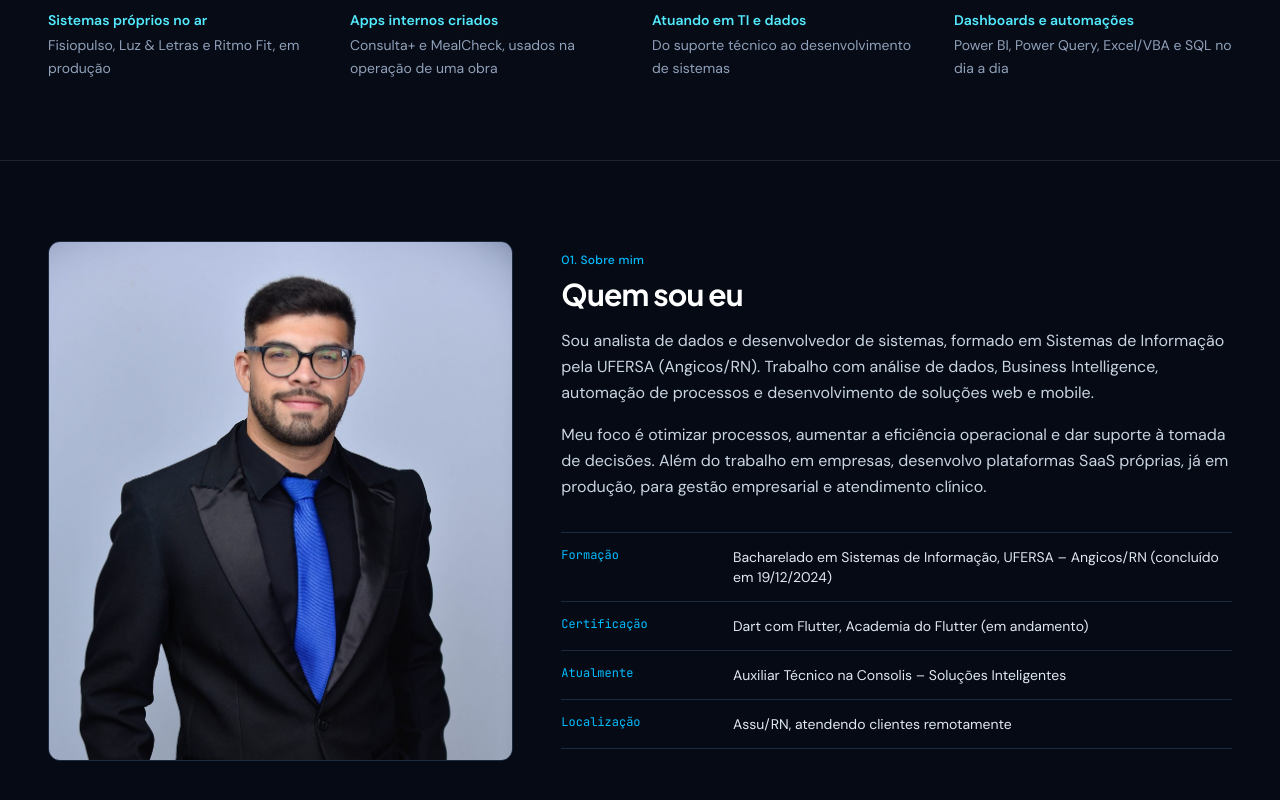
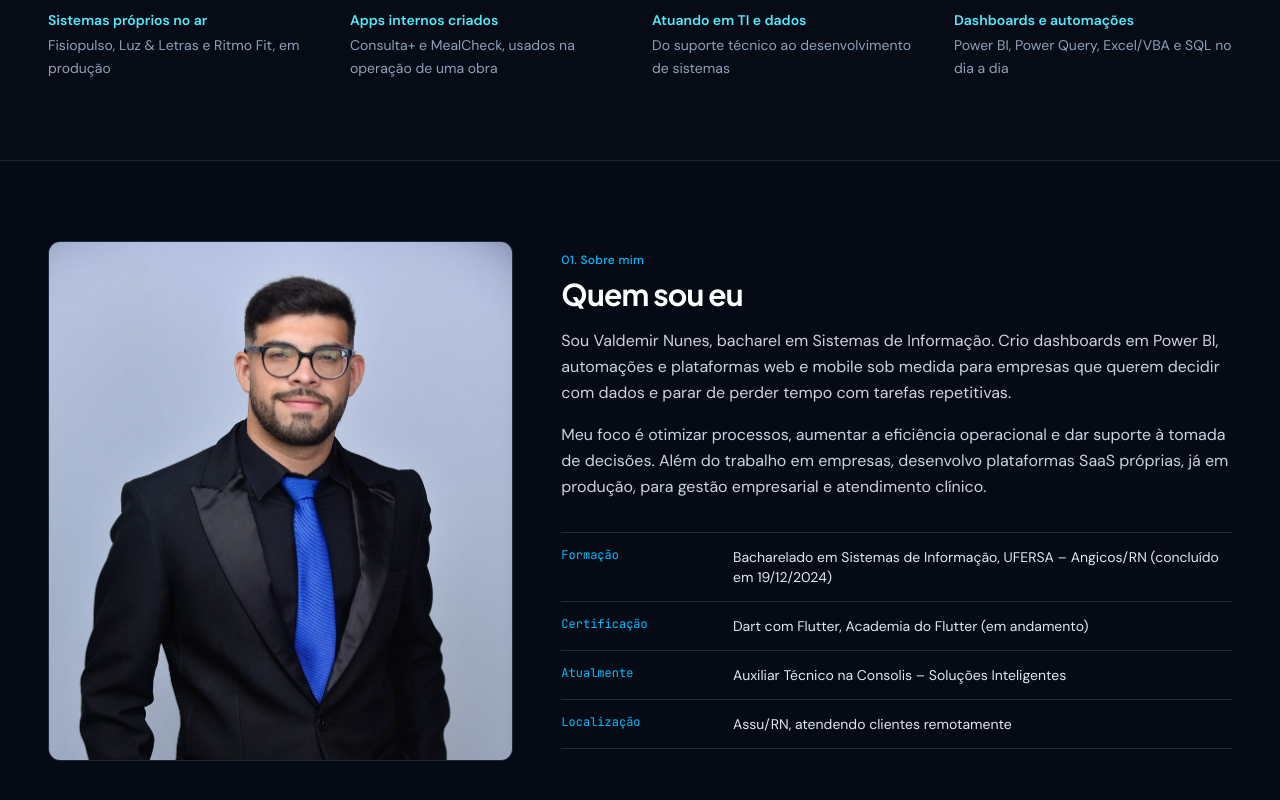
Before and after one commit to ValdemirnN/Sistema-Portfolio, a React (Vite) app: page / in a window 1280 px wide. Shown: the part 1012-1812 px from the top of the page. Built offline with nearby package versions, Linux system fonts and the light colour scheme.

Commit message:
Add files via upload

```diff
--- a/src/data/profile.ts
+++ b/src/data/profile.ts
@@ -63,7 +63,7 @@ export const METRICS = [
 export const ABOUT = {
   title: 'Quem sou eu',
   paragraphs: [
-    'Sou analista de dados e desenvolvedor de sistemas, formado em Sistemas de Informação pela UFERSA (Angicos/RN). Trabalho com análise de dados, Business Intelligence, automação de processos e desenvolvimento de soluções web e mobile.',
+    'Sou Valdemir Nunes, bacharel em Sistemas de Informação. Crio dashboards em Power BI, automações e plataformas web e mobile sob medida para empresas que querem decidir com dados e parar de perder tempo com tarefas repetitivas.',
     'Meu foco é otimizar processos, aumentar a eficiência operacional e dar suporte à tomada de decisões. Além do trabalho em empresas, desenvolvo plataformas SaaS próprias, já em produção, para gestão empresarial e atendimento clínico.',
   ],
   facts: [
```
